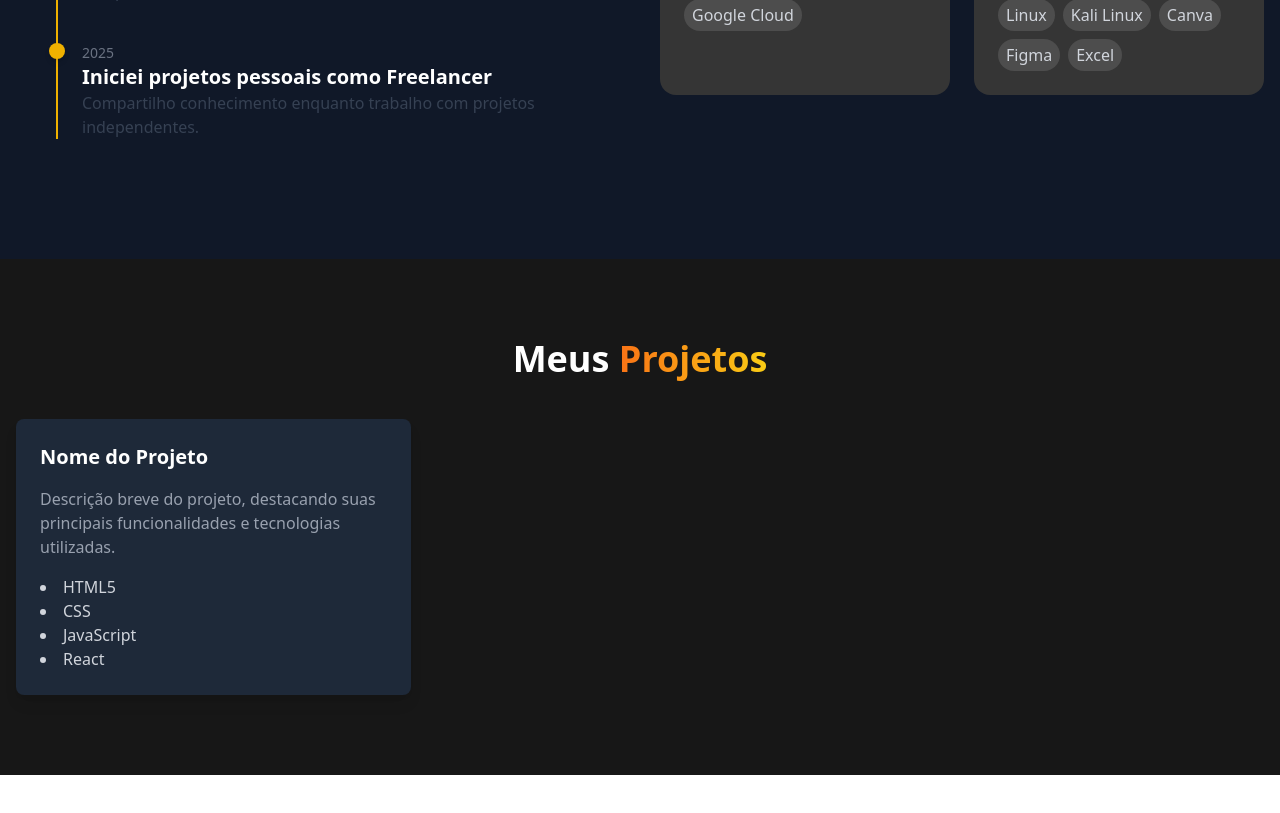
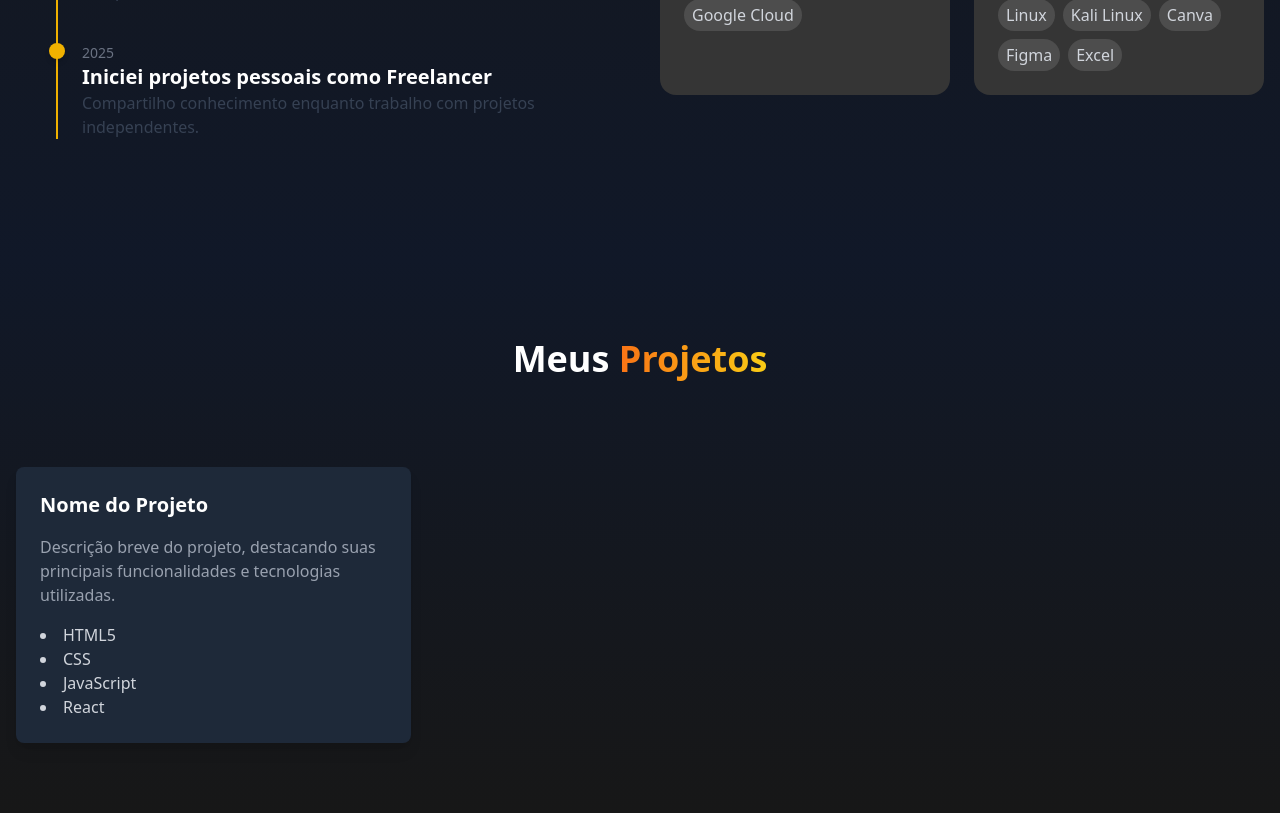
Before and after one commit to arnaldoliro/personal-site, a Next.js app: page / in a window 1280 px wide. Shown: the part 1509-2322 px from the top of the page. Before the commit the page ends 2284 px from the top, so only its background shows below. Built offline with nearby package versions, Linux system fonts and the light colour scheme.

Commit message:
fix: turning section titles into components

```diff
--- a/src/components/AboutSection/index.tsx
+++ b/src/components/AboutSection/index.tsx
@@ -9,7 +9,7 @@ export default function AboutSection() {
    return(
     <motion.section
         id="about"
-        className="py-20 bg-gray-900 text-white"
+        className="py-20 bg-gradient-to-b from-[#171717] to-gray-900 text-white"
         initial={{ opacity: 0, y: 50 }}
         whileInView={{ opacity: 1, y: 0 }}
         transition={{ duration: 1 }}
--- a/src/components/ProjectsSection/index.tsx
+++ b/src/components/ProjectsSection/index.tsx
@@ -1,18 +1,27 @@
+'use client'
+
 import ProjectCard from "../ProjectCard";
+import SectionTitle from "../SectionTitle";
+import { motion } from "framer-motion";
 
 export default function ProjectSection() {
   return (
-    <section id="projects" className="py-20 bg-[#171717]">
+    <motion.section
+     id="projects"
+     className="py-20 bg-gradient-to-b from-gray-900 to-[#171717]"
+     initial={{ opacity: 0, y: 50 }}
+     whileInView={{ opacity: 1, y: 0 }}
+     transition={{ duration: 0.2 }}
+     viewport={{ once: true, amount: 0.3 }}
+    >
       <div className="container mx-auto px-4">
-        <h2 className="text-4xl text-white font-bold text-center mb-10">
-          Meus <span className="gradient-text">Projetos</span>
-        </h2>
+        <SectionTitle highlight="Projetos">Meus</SectionTitle>
         <div className="grid grid-cols-1 md:grid-cols-2 lg:grid-cols-3 gap-8">
           {/* Aqui você pode mapear seus projetos e renderizar os cards */}
           {/* Exemplo de card de projeto */}
             <ProjectCard />
         </div>
       </div>
-    </section>
+    </motion.section>
   );
 }
--- /dev/null
+++ b/src/components/SectionTitle/index.tsx
@@ -0,0 +1,18 @@
+'use client'
+
+import Underline from '../Underline'
+
+interface SectionTitleProps {
+  children: React.ReactNode
+  highlight?: string
+}
+
+export default function SectionTitle({ children, highlight }: SectionTitleProps) {
+  return (
+    <h2 className="cursor-default relative group w-fit mx-auto text-4xl text-white font-bold text-center mb-20 pb-2">
+      {children}{" "}
+      {highlight && <span className="gradient-text">{highlight}</span>}
+      <Underline />
+    </h2>
+  )
+}
--- /dev/null
+++ b/src/components/Underline/index.tsx
@@ -0,0 +1,5 @@
+export default function Underline() {
+    return (
+        <span className="absolute left-0 bottom-0 h-0.5 w-0 bg-gradient-to-r from-orange-500 to-yellow-400 group-hover:w-full transition-all duration-300 ease-out"></span>
+    );
+}
```
